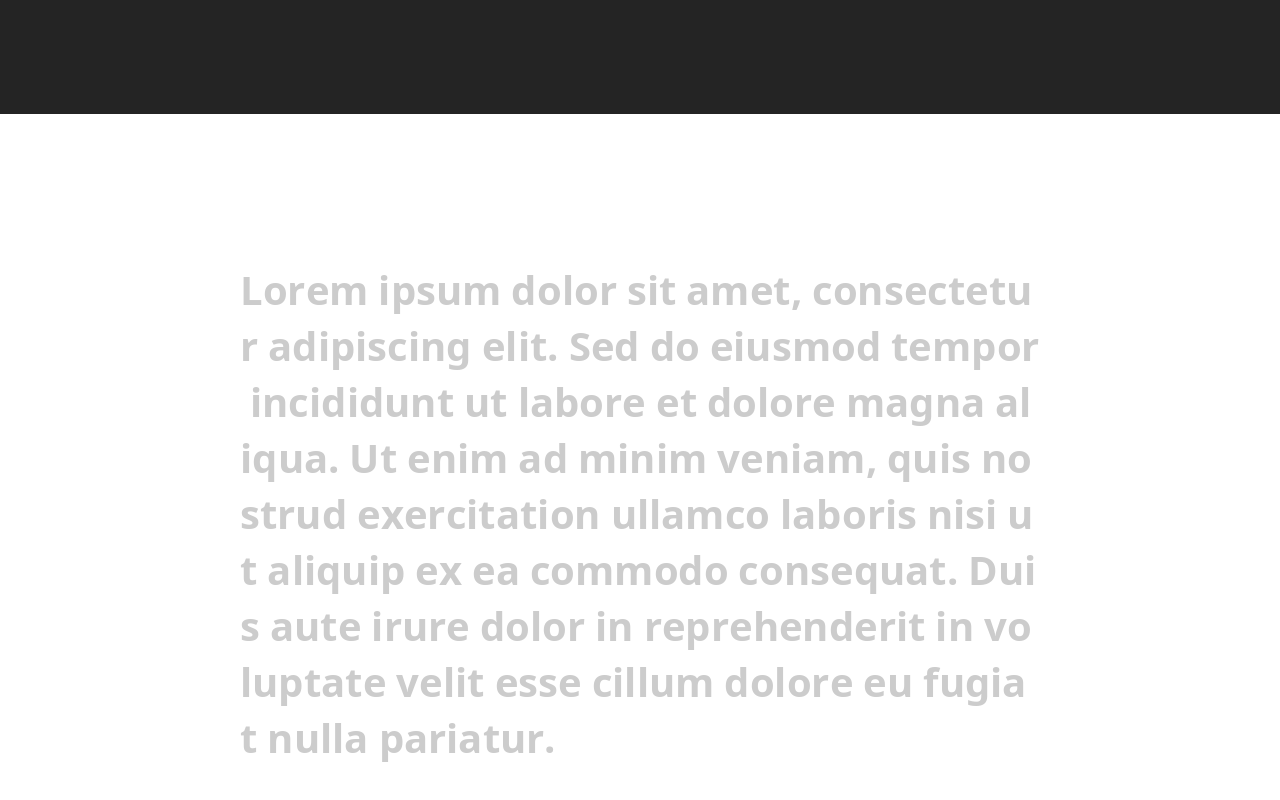
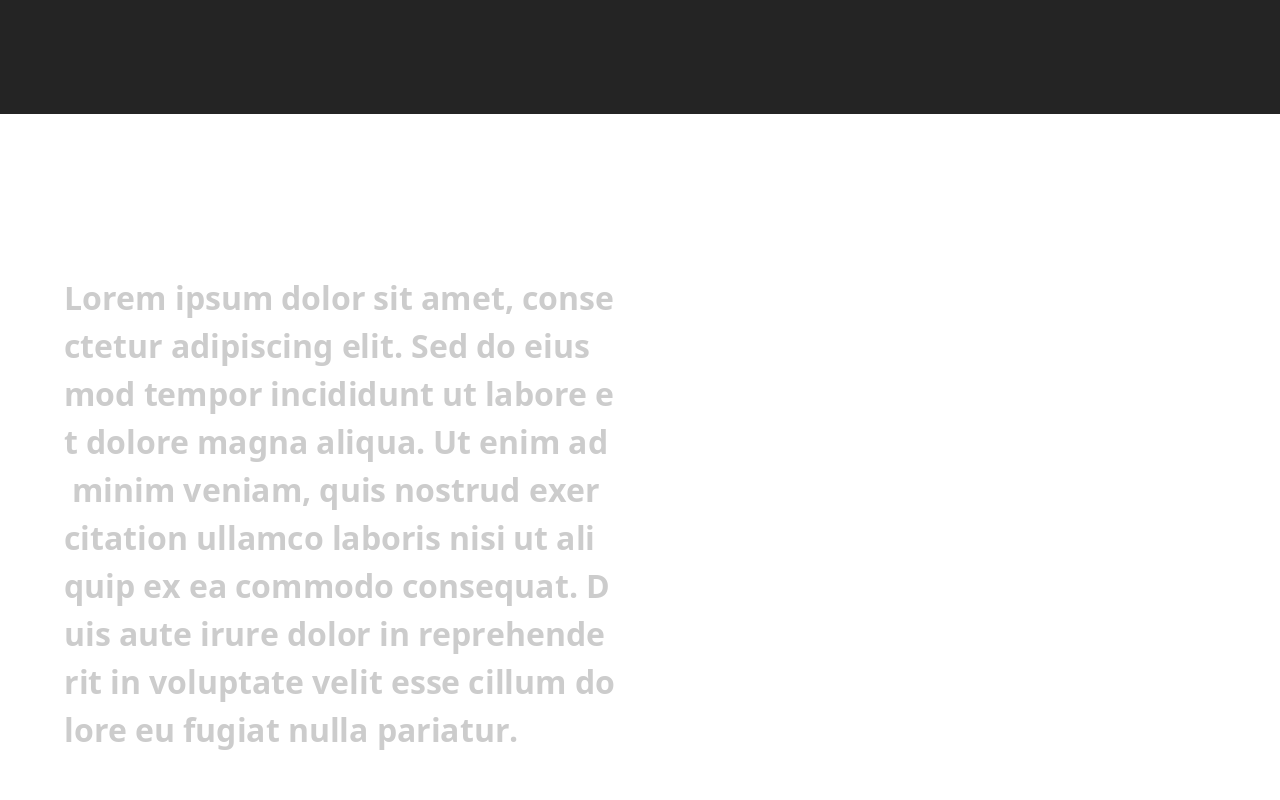
Before and after one commit to smrutishreenaik/Portfolio2, a React (Vite) app in the folder my-app/: page / in a window 1280 px wide. Shown: the part 686-1486 px from the top of the page. Built offline with nearby package versions, Linux system fonts and the light colour scheme.

Commit message:
addeed feature that zooms in image and then flips

```diff
--- a/my-app/src/components/Bio.tsx
+++ b/my-app/src/components/Bio.tsx
@@ -5,16 +5,23 @@ import { useFrame } from '@react-three/fiber';
 const text =
   'Lorem ipsum dolor sit amet, consectetur adipiscing elit. Sed do eiusmod tempor incididunt ut labore et dolore magna aliqua. Ut enim ad minim veniam, quis nostrud exercitation ullamco laboris nisi ut aliquip ex ea commodo consequat. Duis aute irure dolor in reprehenderit in voluptate velit esse cillum dolore eu fugiat nulla pariatur.';
 
+// Replace these with your actual image paths
+const img1 =
+  'https://images.unsplash.com/photo-1507003211169-0a1dd7228f2d?auto=format&fit=crop&w=400&q=80';
+const img2 =
+  'https://images.unsplash.com/photo-1500648767791-00dcc994a43e?auto=format&fit=crop&w=400&q=80';
+
 const Bio = () => {
   const scroll = useScroll();
   const containerRef = useRef<HTMLDivElement>(null);
   const charRefs = useRef<(HTMLSpanElement | null)[]>([]);
+  const coinRef = useRef<HTMLDivElement>(null);
 
   useFrame(() => {
     // --- SETTINGS ---
     const totalPages = 20;
-    const startPage = 1; // Active start
-    const duration = 1; // Active duration
+    const startPage = 1;
+    const duration = 1;
     // ----------------
 
     const start = startPage / totalPages;
@@ -22,52 +29,41 @@ const Bio = () => {
 
     if (containerRef.current) {
       const scrollOffset = scroll.offset;
-
-      // We assume the entrance takes 1 full page (Page 0 to 1)
       const entranceStart = (startPage - 1) / totalPages;
-
-      // We assume exit takes 1 full page (Page 2 to 3)
       const exitEnd = (startPage + duration + 1) / totalPages;
 
       // ============================================
       // 1. SLIDING LOGIC (Transform Y)
       // ============================================
-
       if (scrollOffset < start) {
-        // --- ENTRANCE PHASE (Scroll Down -> Slides Up from Bottom) ---
         if (scrollOffset < entranceStart) {
-          // Before entrance: Hide below screen
           containerRef.current.style.transform = 'translateY(100vh)';
         } else {
-          // Sliding In: Interpolate from 100vh to 0vh
           const progress = (scrollOffset - entranceStart) / (start - entranceStart);
-          // progress 0 = 100vh (bottom), progress 1 = 0vh (center)
           const yPos = (1 - progress) * 100;
           containerRef.current.style.transform = `translateY(${yPos}vh)`;
         }
       } else if (scrollOffset > end) {
-        // --- EXIT PHASE (Scroll Down -> Slides Up to Top) ---
         if (scrollOffset > exitEnd) {
-          // After exit: Hide above screen
           containerRef.current.style.transform = 'translateY(-100vh)';
         } else {
-          // Sliding Out: Interpolate from 0vh to -100vh
           const progress = (scrollOffset - end) / (exitEnd - end);
           const yPos = -progress * 100;
           containerRef.current.style.transform = `translateY(${yPos}vh)`;
         }
       } else {
-        // --- ACTIVE PHASE (Locked on Screen) ---
         containerRef.current.style.transform = 'translateY(0vh)';
       }
 
       // ============================================
-      // 2. TEXT ANIMATION (Same as before)
+      // 2. TEXT & SEQUENTIAL COIN ANIMATION
       // ============================================
       if (scrollOffset >= start && scrollOffset <= end) {
+        // Overall progress from 0.0 to 1.0
         const progress = (scrollOffset - start) / (end - start);
+
+        // --- A. TEXT REVEAL ---
         const charsToShow = Math.floor(text.length * progress);
-
         charRefs.current.forEach((char, index) => {
           if (!char) return;
           if (index < charsToShow) {
@@ -82,6 +78,23 @@ const Bio = () => {
             char.style.filter = 'blur(4px)';
           }
         });
+
+        // --- B. COIN ENLARGE THEN FLIP ---
+        if (coinRef.current) {
+          // Phase 1: Enlarge (0.0 to 0.5 progress)
+          // Multiply by 2 so it reaches 100% scale halfway through the scroll
+          const scaleProgress = Math.min(1, progress * 2);
+          const scale = scaleProgress;
+
+          // Phase 2: Flip (0.5 to 1.0 progress)
+          // Subtract 0.5 so it starts calculating only after the halfway mark,
+          // then multiply by 2 so it completes the full 180 degrees by the end.
+          const flipProgress = Math.max(0, (progress - 0.5) * 2);
+          const rotateY = flipProgress * 180;
+
+          // Apply 3D transform
+          coinRef.current.style.transform = `scale(${scale}) rotateY(${rotateY}deg)`;
+        }
       }
     }
   });
@@ -107,17 +120,26 @@ const Bio = () => {
           display: 'flex',
           alignItems: 'center',
           justifyContent: 'center',
-          background: '#ffffff', // Solid White
-          // REMOVED: opacity transition
-          willChange: 'transform', // Optimized for sliding
+          background: '#ffffff',
+          willChange: 'transform',
         }}
       >
         <div
           style={{
-            width: '80%',
-            maxWidth: '800px',
-            fontSize: '2.5rem',
-            lineHeight: '1.4',
+            width: '90%',
+            maxWidth: '1200px',
+            display: 'flex',
+            alignItems: 'center',
+            justifyContent: 'space-between',
+            gap: '50px',
+          }}
+        >
+          {/* ================= LEFT SIDE: TEXT ================= */}
+          <div
+            style={{
+              flex: 1,
+              fontSize: '2rem',
+              lineHeight: '1.5',
               fontWeight: '600',
               display: 'flex',
               flexWrap: 'wrap',
@@ -133,8 +155,8 @@ const Bio = () => {
                 }}
                 style={{
                   opacity: 0.2,
-                transition: 'opacity 0.2s ease, transform 0.2s ease, filter 0.2s ease',
-                marginRight: char === ' ' ? '10px' : '0',
+                  transition: 'opacity 0.1s ease, transform 0.1s ease, filter 0.1s ease',
+                  marginRight: char === ' ' ? '8px' : '0',
                   display: 'inline-block',
                   willChange: 'opacity, transform, filter',
                 }}
@@ -143,6 +165,68 @@ const Bio = () => {
               </span>
             ))}
           </div>
+
+          {/* ================= RIGHT SIDE: COIN IMAGE ================= */}
+          <div
+            style={{
+              flex: 1,
+              display: 'flex',
+              alignItems: 'center',
+              justifyContent: 'center',
+              perspective: '1000px',
+            }}
+          >
+            {/* The Coin Element */}
+            <div
+              ref={coinRef}
+              style={{
+                width: '350px',
+                height: '350px',
+                position: 'relative',
+                transformStyle: 'preserve-3d',
+                transform: 'scale(0) rotateY(0deg)', // Initial state
+                willChange: 'transform',
+              }}
+            >
+              {/* FACE 1 (Front) */}
+              <img
+                src={img1}
+                alt='Me 1'
+                style={{
+                  width: '100%',
+                  height: '100%',
+                  position: 'absolute',
+                  top: 0,
+                  left: 0,
+                  borderRadius: '50%',
+                  objectFit: 'cover',
+                  backfaceVisibility: 'hidden',
+                  boxShadow: '0 20px 40px rgba(0,0,0,0.3)',
+                  border: '8px solid white',
+                }}
+              />
+
+              {/* FACE 2 (Back) */}
+              <img
+                src={img2}
+                alt='Me 2'
+                style={{
+                  width: '100%',
+                  height: '100%',
+                  position: 'absolute',
+                  top: 0,
+                  left: 0,
+                  borderRadius: '50%',
+                  objectFit: 'cover',
+                  backfaceVisibility: 'hidden',
+                  transform: 'rotateY(180deg)', // Image mapped to the back
+                  boxShadow: '0 20px 40px rgba(0,0,0,0.3)',
+                  border: '8px solid white',
+                }}
+              />
+            </div>
+          </div>
+        </div>
       </div>
     </Html>
   );
```
Lines whose indentation alone changed are shown as unchanged.
